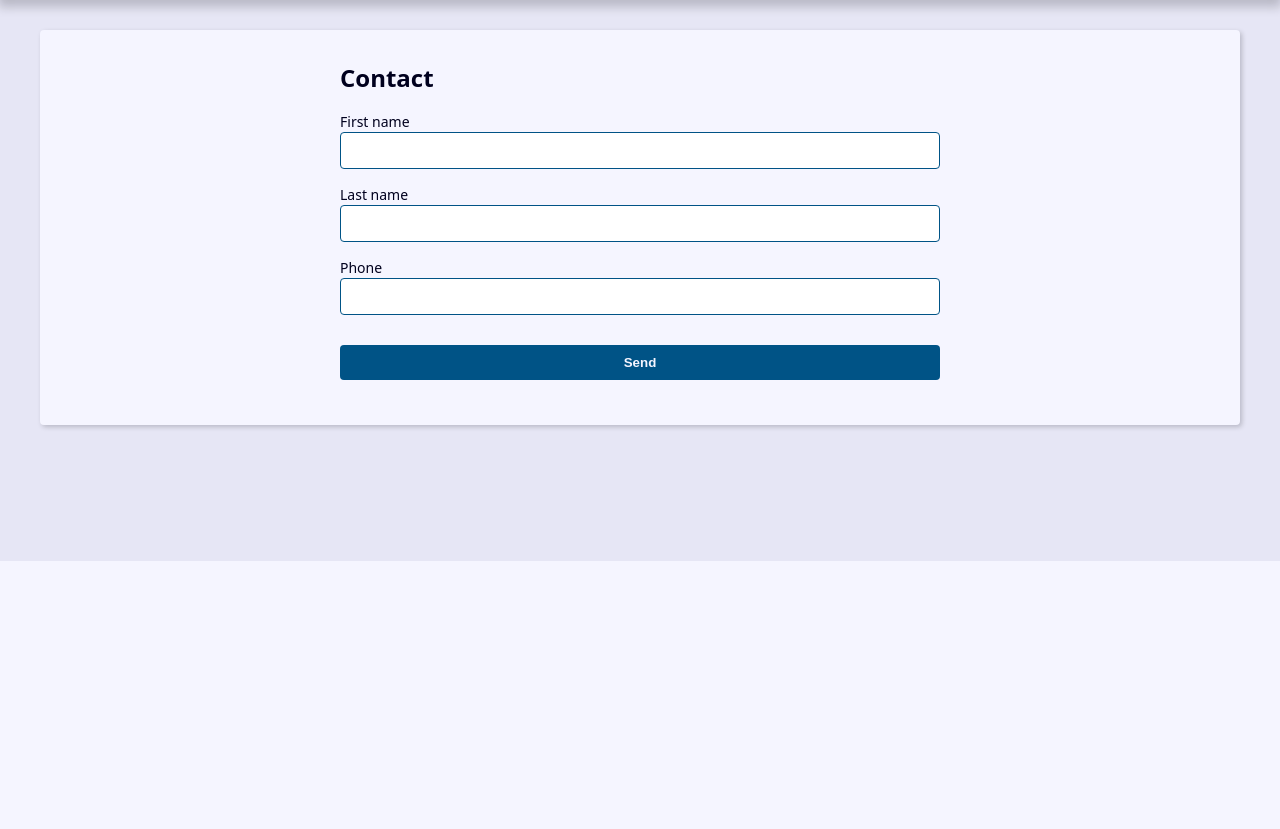
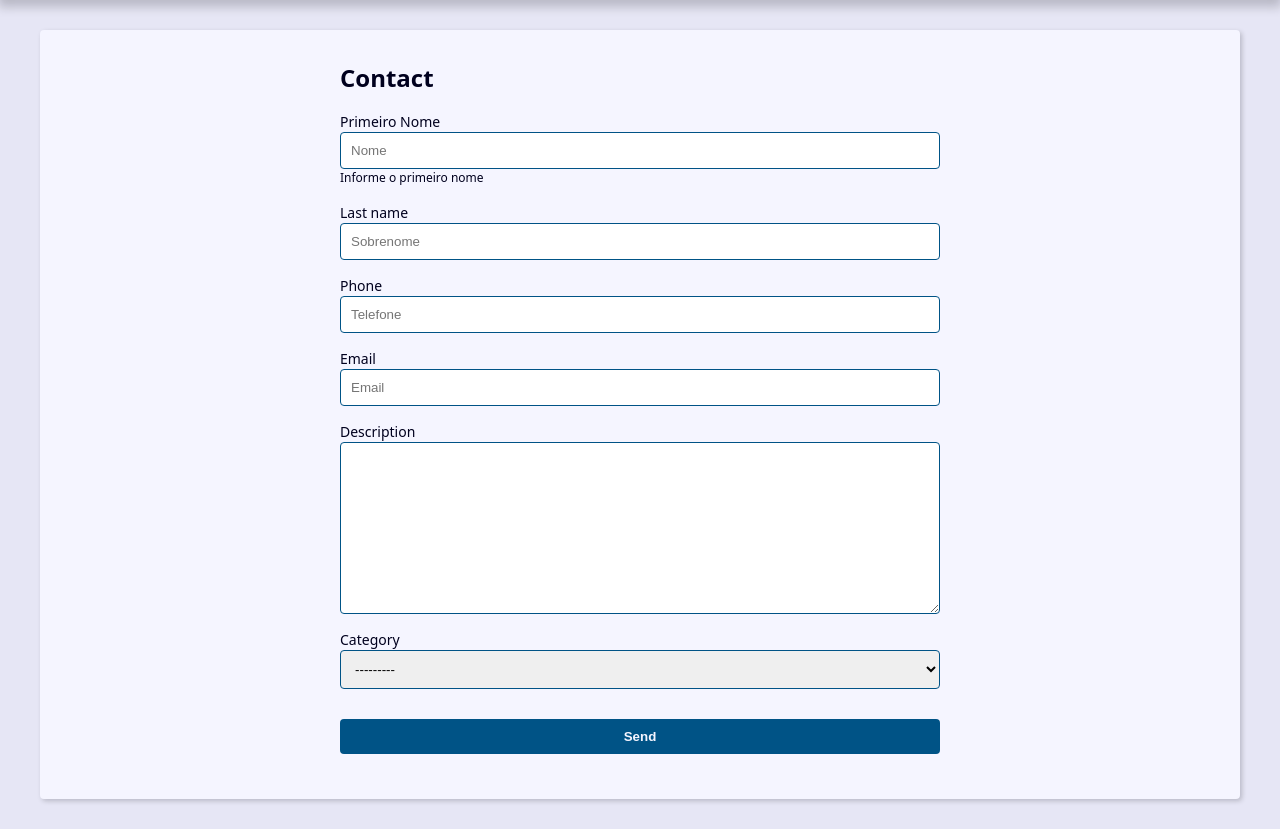
Before and after one commit to leomonte-dev/django-agenda, a Django app: page /contact/create/ in a window 1280 px wide. Shown: the part 239-1068 px from the top of the page. Before the commit the page ends 800 px from the top, so only its background shows below. Run offline with Django 5.2, Linux system fonts and the light colour scheme; data comes from the database, SQL or seed files in the repository; both versions use the stored data as it was after the commit.

Commit message:
Contact form update

```diff
--- /dev/null
+++ b/contact/forms.py
@@ -0,0 +1,79 @@
+from django import forms
+from django.core.exceptions import ValidationError
+from . import models
+
+class ContactForm(forms.ModelForm):
+    first_name = forms.CharField(
+        widget=forms.TextInput(
+            attrs={
+                'class': 'form-control',
+                'placeholder': 'Nome'
+            }
+        ),
+        label='Primeiro Nome',
+        help_text='Informe o primeiro nome',
+    )
+
+
+    class Meta:
+        model = models.Contact
+        fields = (
+            'first_name', 'last_name', 'phone',
+            'email', 'description', 'category'
+        )
+
+        widgets = {
+            'last_name': forms.TextInput(
+                attrs={
+                    'class': 'form-control',
+                    'placeholder': 'Sobrenome'
+                }
+            ),
+            'phone': forms.TextInput(
+                attrs={
+                    'class': 'form-control',
+                    'placeholder': 'Telefone'
+                }
+            ),
+            'email': forms.EmailInput(
+                attrs={
+                    'class': 'form-control',
+                    'placeholder': 'Email'
+                }
+            ),
+            'description': forms.Textarea(
+                attrs={
+                    'class': 'form-control',
+                    'placeholder': ''
+                }
+            ),
+        }
+
+    def clean(self):
+        cleaned_data = self.cleaned_data
+        primeiro_nome = cleaned_data.get('first_name')
+        ultimo_nome = cleaned_data.get('last_name')
+
+        if primeiro_nome == ultimo_nome:
+            msg = ValidationError(
+                    'O primeiro nome não pode ser igual ao último nome',
+                    code='invalid'
+                )
+            self.add_error('first_name', msg)
+            self.add_error('last_name', msg)
+
+
+        return super().clean()
+
+    def clean_first_name(self):
+        cleaned_data = self.cleaned_data.get('first_name')
+        if cleaned_data == 'ABC':
+            self.add_error(
+            'first_name',
+            ValidationError(
+                'Add error',
+                code='invalid'
+            )
+        )
+
+        return cleaned_data
--- a/contact/templates/contact/create.html
+++ b/contact/templates/contact/create.html
@@ -1,16 +1,13 @@
-{% extends "global/base.html" %}
-
+{% extends 'global/base.html' %}
 {% block content %}
   <div class="form-wrapper">
-
     <h2>Contact</h2>
 
     <form
-        action="{% url "contact:create" %}"
+      action="{% url 'contact:create' %}"
       method="POST"
       enctype="multipart/form-data"
     >
-
       {% csrf_token %}
 
       <div class="form-content">
@@ -19,23 +16,30 @@
           <div class="form-group">
             <label for="{{ field.id_for_label }}">{{ field.label }}</label>
             {{ field }}
-                    {% if field.errors %}
-                        <ul class="errorlist">
-                            {% for error in field.errors %}
-                                <li>{{ error }}</li>
-                            {% endfor %}
-                        </ul>
+            {{ field.errors }}
+            {% if field.help_text %}
+                <p class="help-text">{{ field.help_text }}</p>
             {% endif %}
+
           </div>
         {% endfor %}
       </div>
+
+      {% if form.non_field_errors %}
+        <div class="form-content">
+          <div class="form-group">
+            <div class="message error">
+              {{ form.non_field_errors }}
+            </div>
+          </div>
+        </div>
+      {% endif %}
 
       <div class="form-content">
         <div class="form-group">
           <button class="btn" type="submit">Send</button>
         </div>
       </div>
-
     </form>
   </div>
 {% endblock content %}
--- a/contact/views/contact_forms.py
+++ b/contact/views/contact_forms.py
@@ -3,20 +3,20 @@
 from django.db.models import Q
 from django.http import HttpResponse, Http404
 from django.core.paginator import Paginator
-from django import forms
+from contact.forms import ContactForm
 
-class ContactForm(forms.ModelForm):
-    class Meta:
-        model = Contact
-        fields = (
-            'first_name', 'last_name', 'phone',
-        )
 
 def create(request):
     if request.method == 'POST':
+        form = ContactForm(data=request.POST)
         context = {
-        'form': ContactForm(data=request.POST),
-    }
+        'form': form
+        }
+
+        if form.is_valid():
+            form.save()
+            return redirect('contact:index')
+
         return render(request, 'contact/create.html', context)
 
     context = {
```
Also changed, not shown: db.sqlite3. Lines whose indentation alone changed are shown as unchanged.
